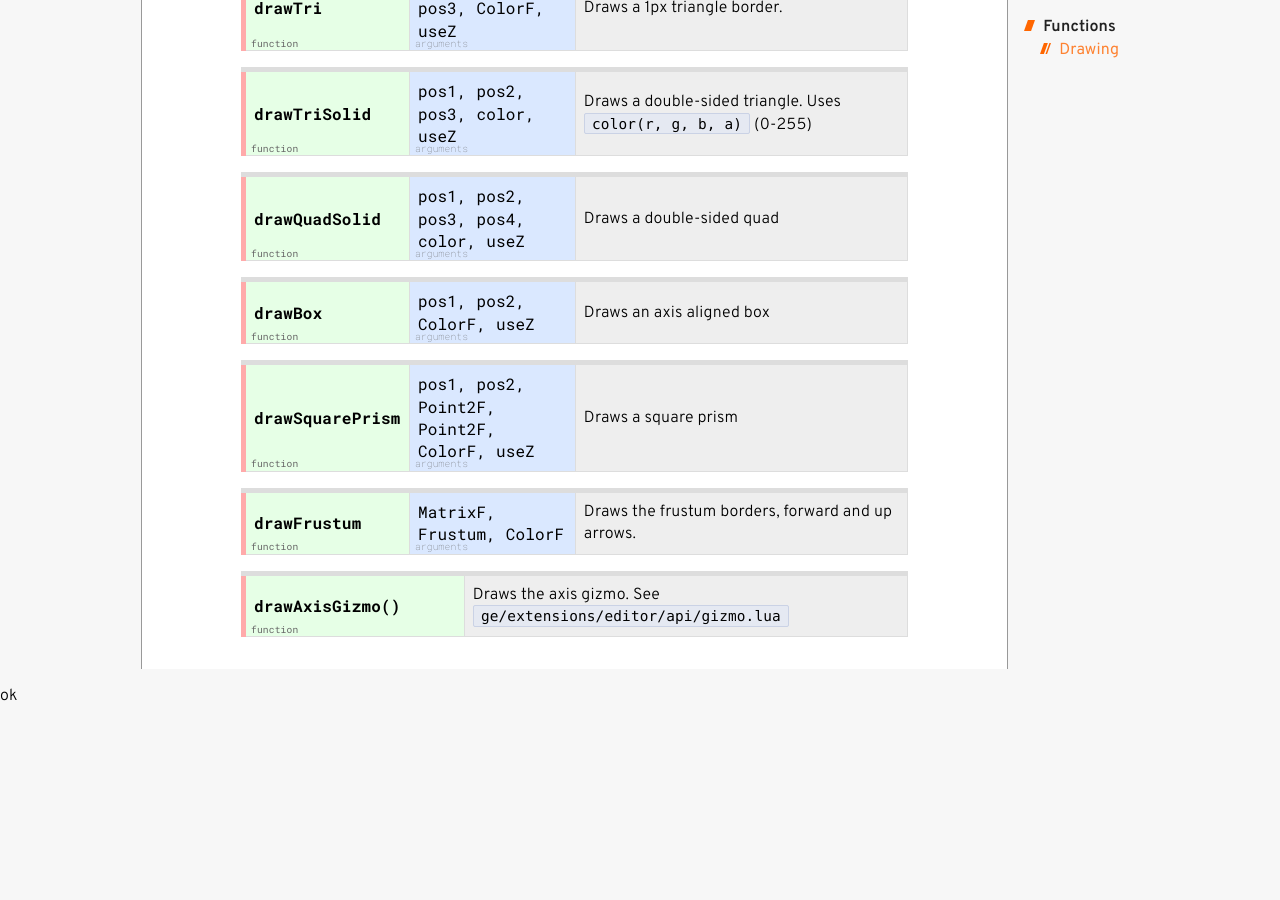
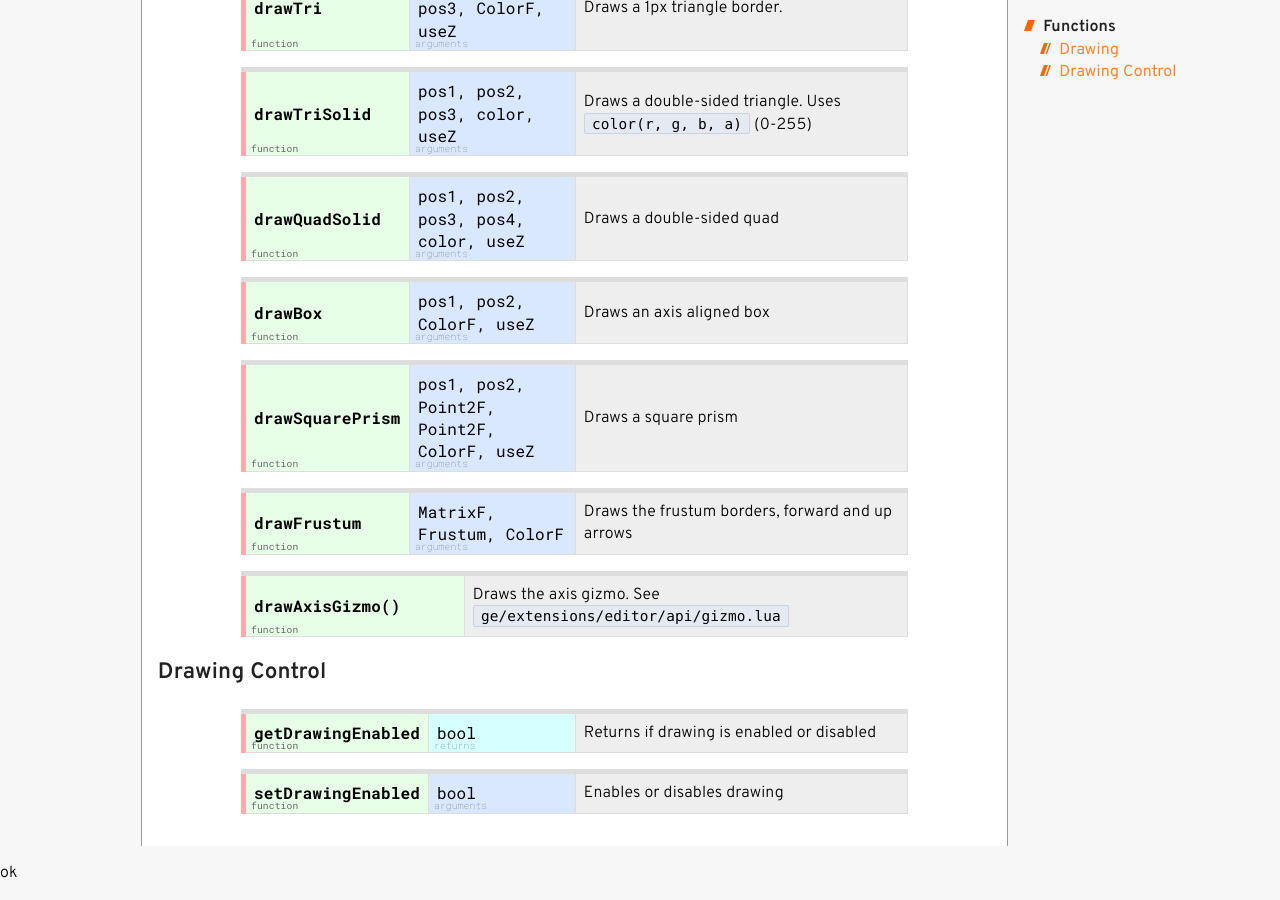
Before and after one commit to E32k/e32k.github.io, a Jekyll site: the page built from beamng/lua/common/debugDrawer.md, in a window 1280 px wide and 900 px high, scrolled down 1821 px. Built offline with Jekyll 4.4.1, drawn with Linux system fonts in a browser that asks for light colours; before the commit the page ends 2545 px from its top, so only the background shows below that.

Commit message:
added Drawing Control section in debugDrawer

```diff
--- a/beamng/lua/common/debugDrawer.md
+++ b/beamng/lua/common/debugDrawer.md
@@ -115,10 +115,24 @@ Call like this: `DebugDrawer:function()`
 <table class="api"><tr>
   <th class="func">drawFrustum</th>
   <td class="args">MatrixF, Frustum, ColorF</td>
-  <td class="desc">Draws the frustum borders, forward and up arrows.</td>
+  <td class="desc">Draws the frustum borders, forward and up arrows</td>
 </tr></table>
 
 <table class="api"><tr>
   <th class="func">drawAxisGizmo()</th>
   <td class="desc">Draws the axis gizmo. See <code>ge/extensions/editor/api/gizmo.lua</code></td>
 </tr></table>
+
+### Drawing Control
+
+<table class="api"><tr>
+  <th class="func">getDrawingEnabled</th>
+  <td class="rets">bool</td>
+  <td class="desc">Returns if drawing is enabled or disabled</td>
+</tr></table>
+
+<table class="api"><tr>
+  <th class="func">setDrawingEnabled</th>
+  <td class="args">bool</td>
+  <td class="desc">Enables or disables drawing</td>
+</tr></table>
```
